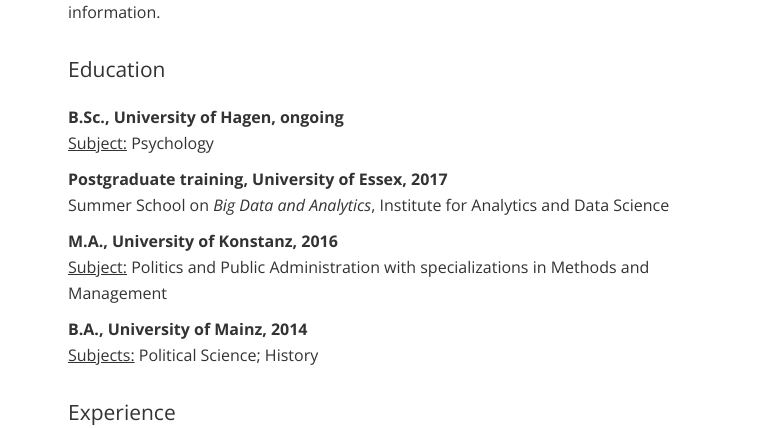
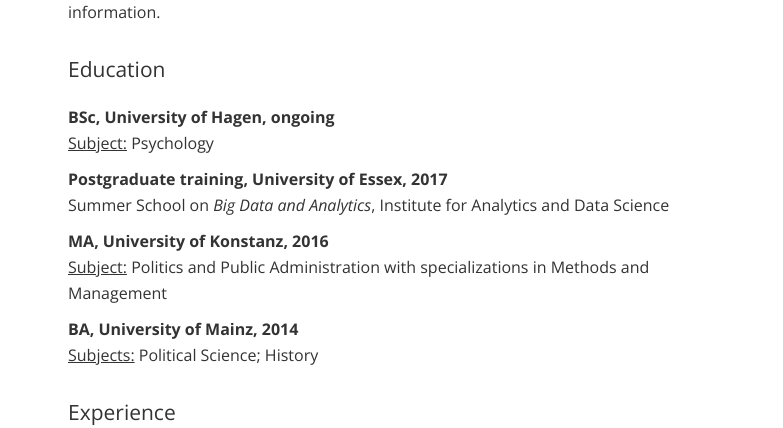
Before and after one commit to lhehnke/lhehnke.github.io, a Jekyll site: the page built from cv/index.html, in a window 1280 px wide. Shown: the part 298-726 px from the top of the page, without its empty margins (248-1031 px from the left). Built offline with Jekyll 4.4.1, drawn with Linux system fonts in a browser that asks for light colours; nearby versions of some CDN libraries; some web fonts are replaced.

Commit message:
Minor changes

```diff
--- a/cv/index.html
+++ b/cv/index.html
@@ -28,16 +28,16 @@
 
 				<p class="lead">Education</p>
 
-					<p><strong> B.Sc., University of Hagen, ongoing</strong><br>
+					<p><strong> BSc, University of Hagen, ongoing</strong><br>
 				<u>Subject:</u> Psychology </p>
 
 								<p><strong>Postgraduate training, University of Essex, 2017</strong><br>
 				Summer School on <em>Big Data and Analytics</em>, Institute for Analytics and Data Science</p>
 
-				<p><strong> M.A., University of Konstanz, 2016</strong><br>
+				<p><strong> MA, University of Konstanz, 2016</strong><br>
 				<u>Subject:</u> Politics and Public Administration with specializations in Methods and Management </p>
 
-				<p style="margin-bottom:30px"><strong> B.A., University of Mainz, 2014</strong><br>
+				<p style="margin-bottom:30px"><strong> BA, University of Mainz, 2014</strong><br>
 				<u>Subjects:</u> Political Science; History </p>
 
 
--- a/projects/index.html
+++ b/projects/index.html
@@ -30,7 +30,7 @@
 
 			  <p class="lead">Network data</p>
 
-	  <p style="margin-bottom:30px"><a href="https://github.com/lhehnke/renaissance-florence-network-data">Renaissance Florence</a> (relational and attribute data on Florentine families, 1426-1434) <i class="fa fa-github" style="color:#999999"></i></p>
+	  <p style="margin-bottom:30px"><a href="https://github.com/lhehnke/renaissance-florence-network-data">Renaissance Florence</a> (relational and attribute data on Florentine families, 1426-34) <i class="fa fa-github" style="color:#999999"></i></p>
 
 
 			  <p class="lead">Spatial modeling</p>
```
